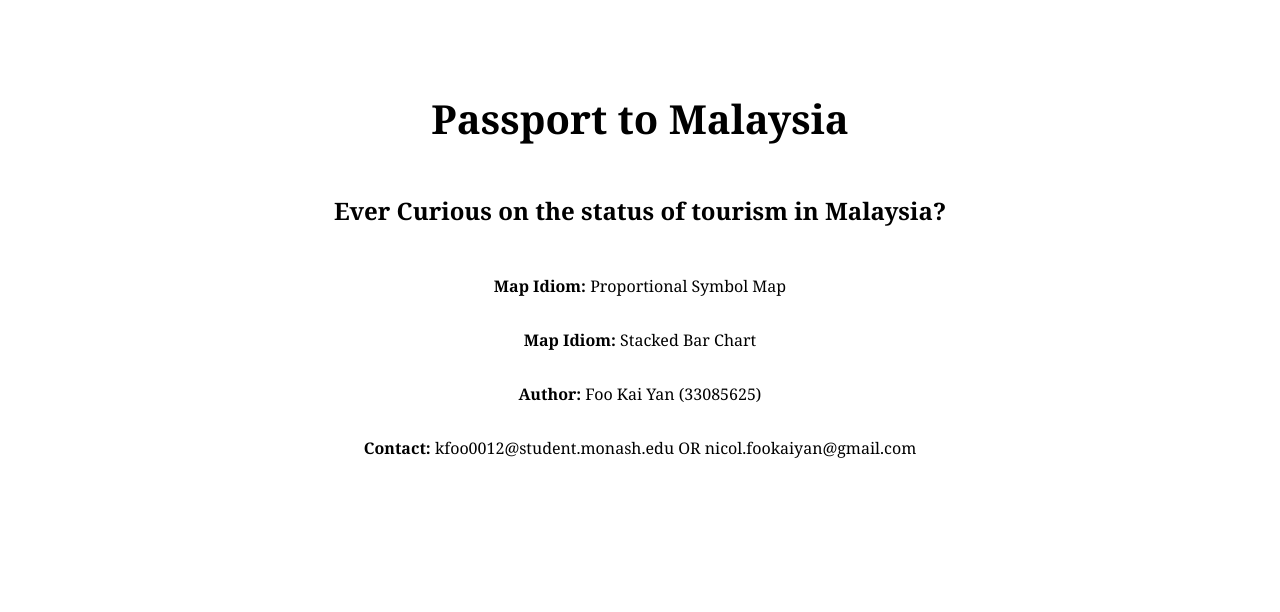
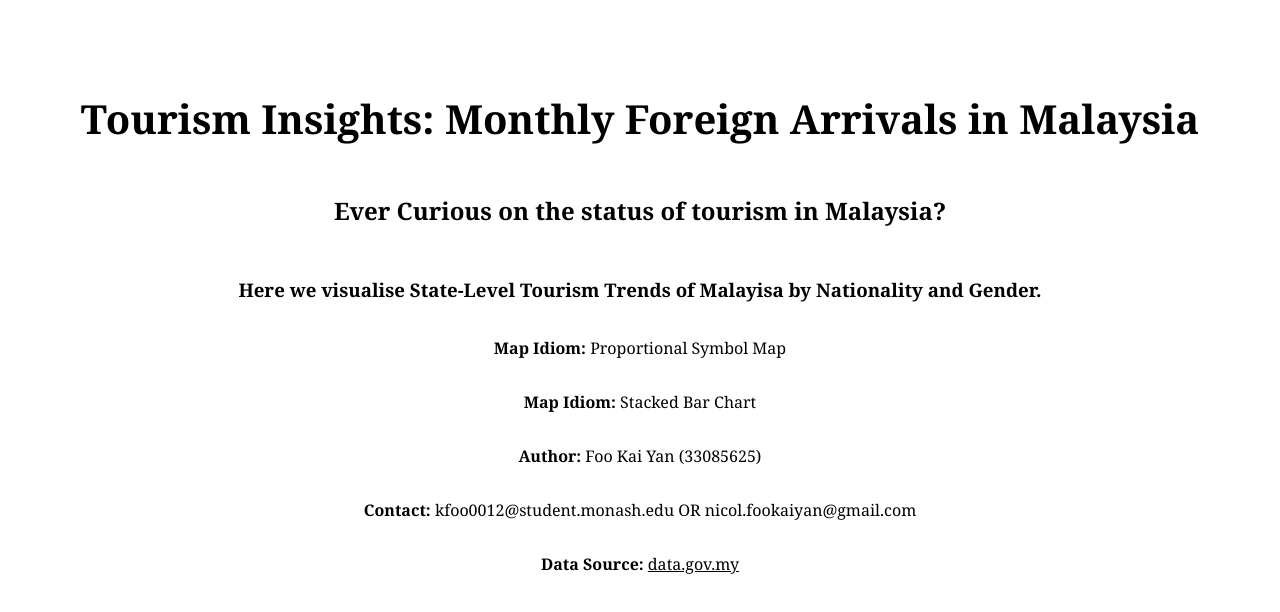
Before and after one commit to Wh1teF0X2004/Data_Visualisation-Homework10, a plain HTML site: page index.html in a window 1280 px wide. Drawn offline with Linux system fonts and the light colour scheme; a script that the page names is missing.

Commit message:
Update index.html

```diff
--- a/index.html
+++ b/index.html
@@ -17,8 +17,9 @@
 
 <body>
     <div class="container">
-        <h1>Passport to Malaysia</h1>
+        <h1>Tourism Insights: Monthly Foreign Arrivals in Malaysia</h1>
         <h4>Ever Curious on the status of tourism in Malaysia?</h4>
+        <h3>Here we visualise State-Level Tourism Trends of Malayisa by Nationality and Gender.</h3>
 
         <!-- First graph -->
         <div id="proportional_symbol_map"></div>
@@ -30,14 +31,15 @@
 
         <p><strong>Author: </strong>Foo Kai Yan (33085625)</p>
         <p><strong>Contact: </strong>kfoo0012@student.monash.edu OR nicol.fookaiyan@gmail.com</p>
+        <p><strong>Data Source: </strong><u>data.gov.my</u></p>
     </div>
 
     <script>
-        // Embed the first graph
+        // Embed the first graph: Proportional Symbol Map
         var proportional_symbol_map = "proportional_symbol_map.json";
         vegaEmbed("#proportional_symbol_map", proportional_symbol_map).catch(console.error);
 
-        // Embed the second graph
+        // Embed the second graph: Stacked Bar Chart
         var stacked_bar_chart = "stacked_bar_chart.json";
         vegaEmbed("#stacked_bar_chart", stacked_bar_chart).catch(console.error);
     </script>
```
